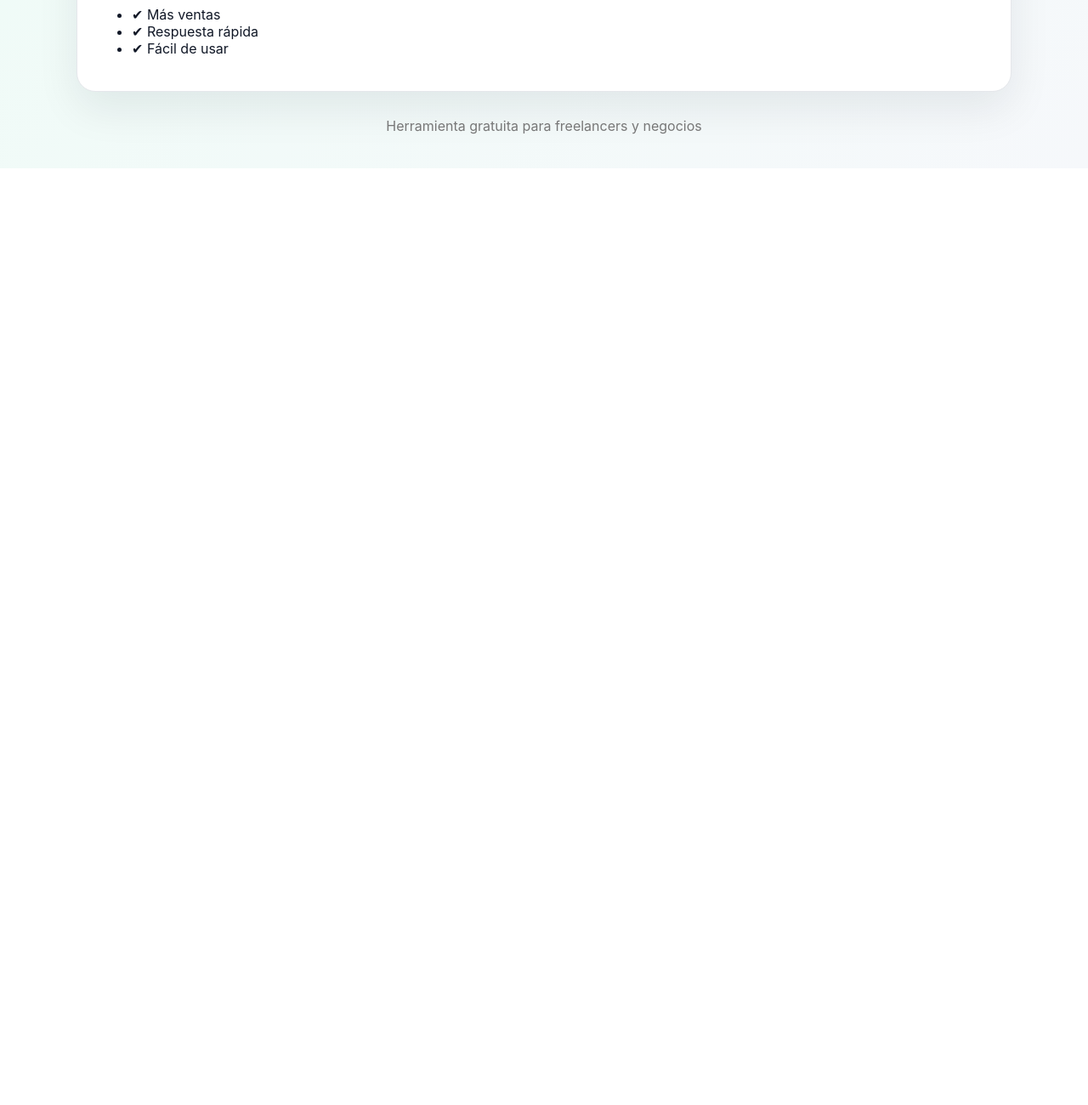
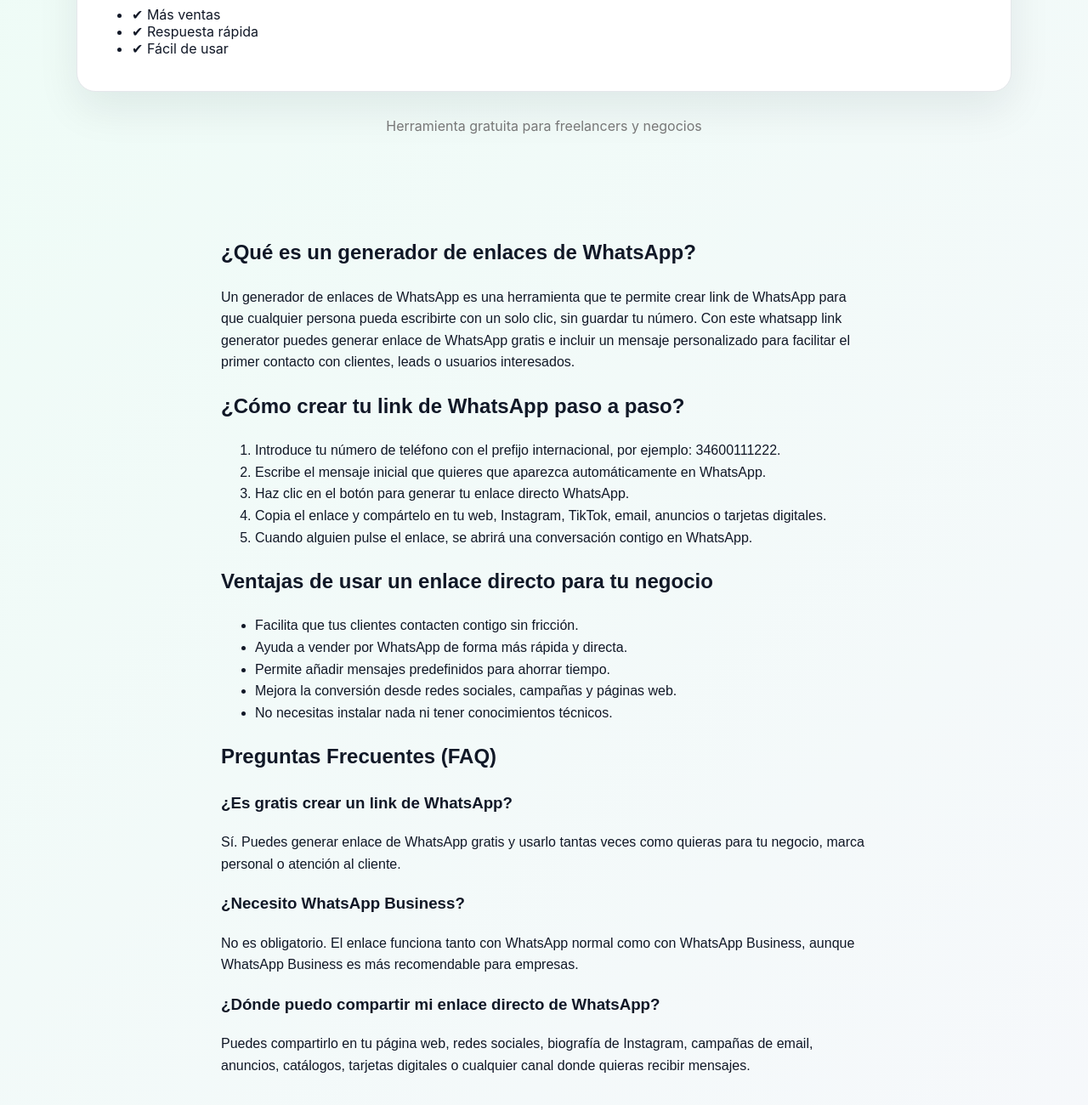
Before and after one commit to sergiiogg95/generador-whatsapp, a plain HTML site: page index.html in a window 1280 px wide. Shown: the part 964-2264 px from the top of the page at 85% size. Before the commit the page ends 1162 px from the top, so only its background shows below. Drawn offline with Linux system fonts and the light colour scheme.

Commit message:
Add files via upload

```diff
--- a/index.html
+++ b/index.html
@@ -1,6 +1,9 @@
 <!DOCTYPE html>
 <html lang="es">
 <head>
+<title>Generador de Link de WhatsApp Gratis</title>
+<meta name="description" content="Crea un enlace directo de WhatsApp gratis con mensaje personalizado. Ideal para vender por WhatsApp y captar más clientes.">
+
   <meta charset="UTF-8" />
   <meta name="viewport" content="width=device-width, initial-scale=1.0"/>
   <title>Generador de Enlaces de WhatsApp</title>
@@ -234,4 +237,45 @@
 </script>
 
 </body>
+<div class="seo-content" style="max-width: 800px; margin: 40px auto; padding: 20px; font-family: sans-serif; line-height: 1.6;">
+  <h2>¿Qué es un generador de enlaces de WhatsApp?</h2>
+  <p>
+    Un generador de enlaces de WhatsApp es una herramienta que te permite crear link de WhatsApp para que cualquier persona pueda escribirte con un solo clic, sin guardar tu número. Con este whatsapp link generator puedes generar enlace de WhatsApp gratis e incluir un mensaje personalizado para facilitar el primer contacto con clientes, leads o usuarios interesados.
+  </p>
+
+  <h2>¿Cómo crear tu link de WhatsApp paso a paso?</h2>
+  <ol>
+    <li>Introduce tu número de teléfono con el prefijo internacional, por ejemplo: 34600111222.</li>
+    <li>Escribe el mensaje inicial que quieres que aparezca automáticamente en WhatsApp.</li>
+    <li>Haz clic en el botón para generar tu enlace directo WhatsApp.</li>
+    <li>Copia el enlace y compártelo en tu web, Instagram, TikTok, email, anuncios o tarjetas digitales.</li>
+    <li>Cuando alguien pulse el enlace, se abrirá una conversación contigo en WhatsApp.</li>
+  </ol>
+
+  <h2>Ventajas de usar un enlace directo para tu negocio</h2>
+  <ul>
+    <li>Facilita que tus clientes contacten contigo sin fricción.</li>
+    <li>Ayuda a vender por WhatsApp de forma más rápida y directa.</li>
+    <li>Permite añadir mensajes predefinidos para ahorrar tiempo.</li>
+    <li>Mejora la conversión desde redes sociales, campañas y páginas web.</li>
+    <li>No necesitas instalar nada ni tener conocimientos técnicos.</li>
+  </ul>
+
+  <h2>Preguntas Frecuentes (FAQ)</h2>
+
+  <h3>¿Es gratis crear un link de WhatsApp?</h3>
+  <p>
+    Sí. Puedes generar enlace de WhatsApp gratis y usarlo tantas veces como quieras para tu negocio, marca personal o atención al cliente.
+  </p>
+
+  <h3>¿Necesito WhatsApp Business?</h3>
+  <p>
+    No es obligatorio. El enlace funciona tanto con WhatsApp normal como con WhatsApp Business, aunque WhatsApp Business es más recomendable para empresas.
+  </p>
+
+  <h3>¿Dónde puedo compartir mi enlace directo de WhatsApp?</h3>
+  <p>
+    Puedes compartirlo en tu página web, redes sociales, biografía de Instagram, campañas de email, anuncios, catálogos, tarjetas digitales o cualquier canal donde quieras recibir mensajes.
+  </p>
+</div>
 </html>
```
